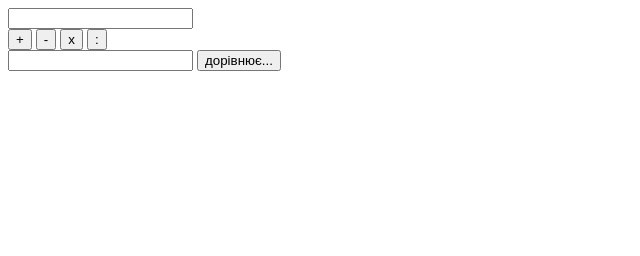
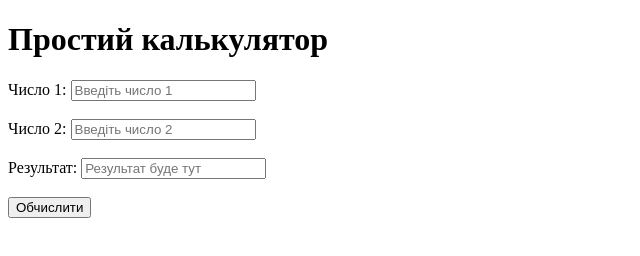
Before and after one commit to Zivdrrr/111, a plain HTML site: page index.html in a window 1280 px wide. Shown: the whole page, without its empty margins (0-640 px from the left). Drawn offline with Linux system fonts and the light colour scheme.

Commit message:
Update index.html

```diff
--- a/index.html
+++ b/index.html
@@ -1,26 +1,42 @@
 <!DOCTYPE html>
-<input id="num1"/>
+<html lang="uk">
+<head>
+    <meta charset="UTF-8">
+    <meta name="viewport" content="width=device-width, initial-scale=1.0">
+    <title>Калькулятор</title>
+    <script>
+        function calculate() {
 
-<div id="operator_btns">
-  <button id="plus" class="operator">+</button>
-  <button id="minus" class="operator">-</button>
-  <button id="times" class="operator">x</button>
-  <button id="divide" class="operator">:</button>
-</div>
-
-<input id="num2"/>
-
-<button onclick="func()">дорівнює...</button>
-
-<p id="result"></p>
+            let num1 = parseFloat(document.getElementById('num1').value);
+            let num2 = parseFloat(document.getElementById('num2').value);
 
 
-<script>
-  function func(){
-    var num1 = Number(document.getElementById("num1").value);
-    var num2 = Number(document.getElementById("num2").value);
-    result = ???
+            if (isNaN(num1) || isNaN(num2)) {
+                alert("Будь ласка, введіть правильні числа!");
+                return;
+            }
 
-    document.getElementById("result").innerHTML = result;
-    }
-</script>
+            // Обчислення результату (сума двох чисел)
+            let result = num1 + num2;
+
+            // Виводимо результат у поле для результату
+            document.getElementById('result').value = result;
+        }
+    </script>
+</head>
+<body>
+    <h1>Простий калькулятор</h1>
+    <form>
+        <label for="num1">Число 1:</label>
+        <input type="number" id="num1" placeholder="Введіть число 1">
+        <br><br>
+        <label for="num2">Число 2:</label>
+        <input type="number" id="num2" placeholder="Введіть число 2">
+        <br><br>
+        <label for="result">Результат:</label>
+        <input type="text" id="result" readonly placeholder="Результат буде тут">
+        <br><br>
+        <button type="button" onclick="calculate()">Обчислити</button>
+    </form>
+</body>
+</html>
```
